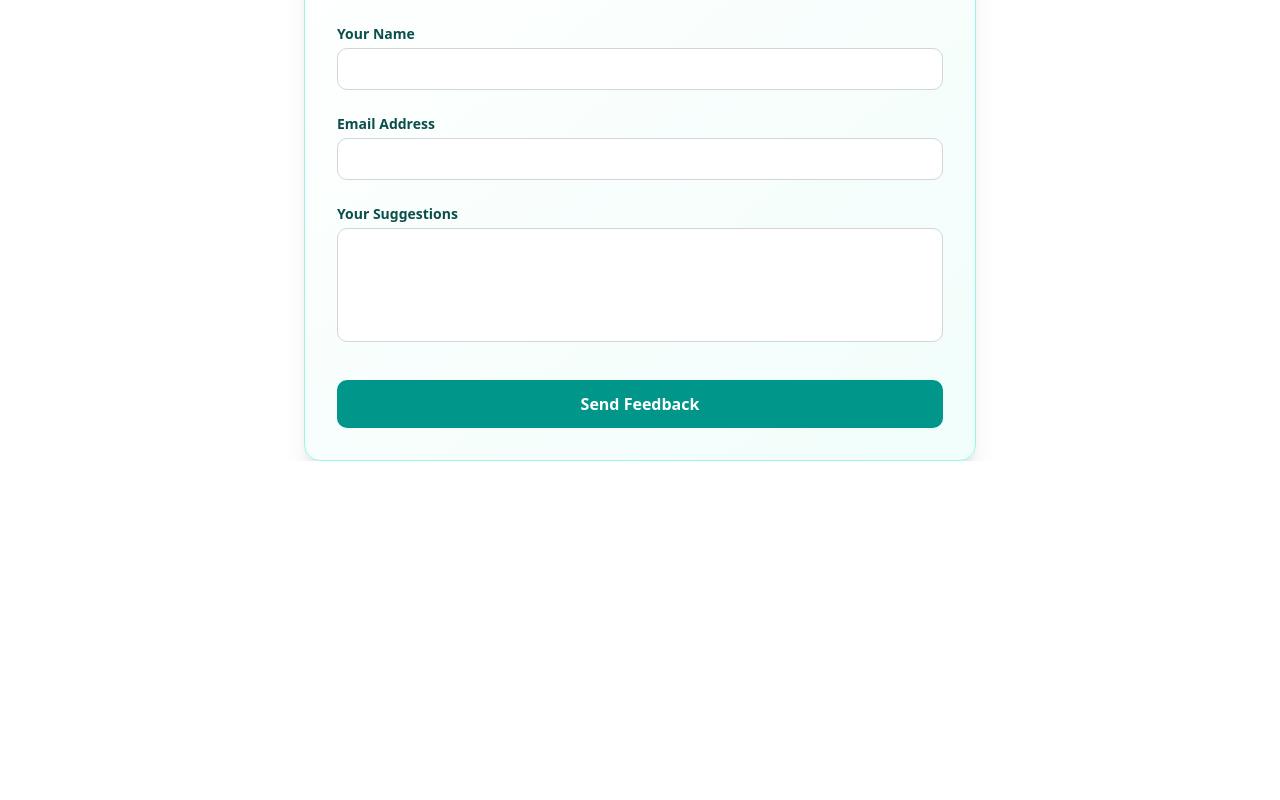
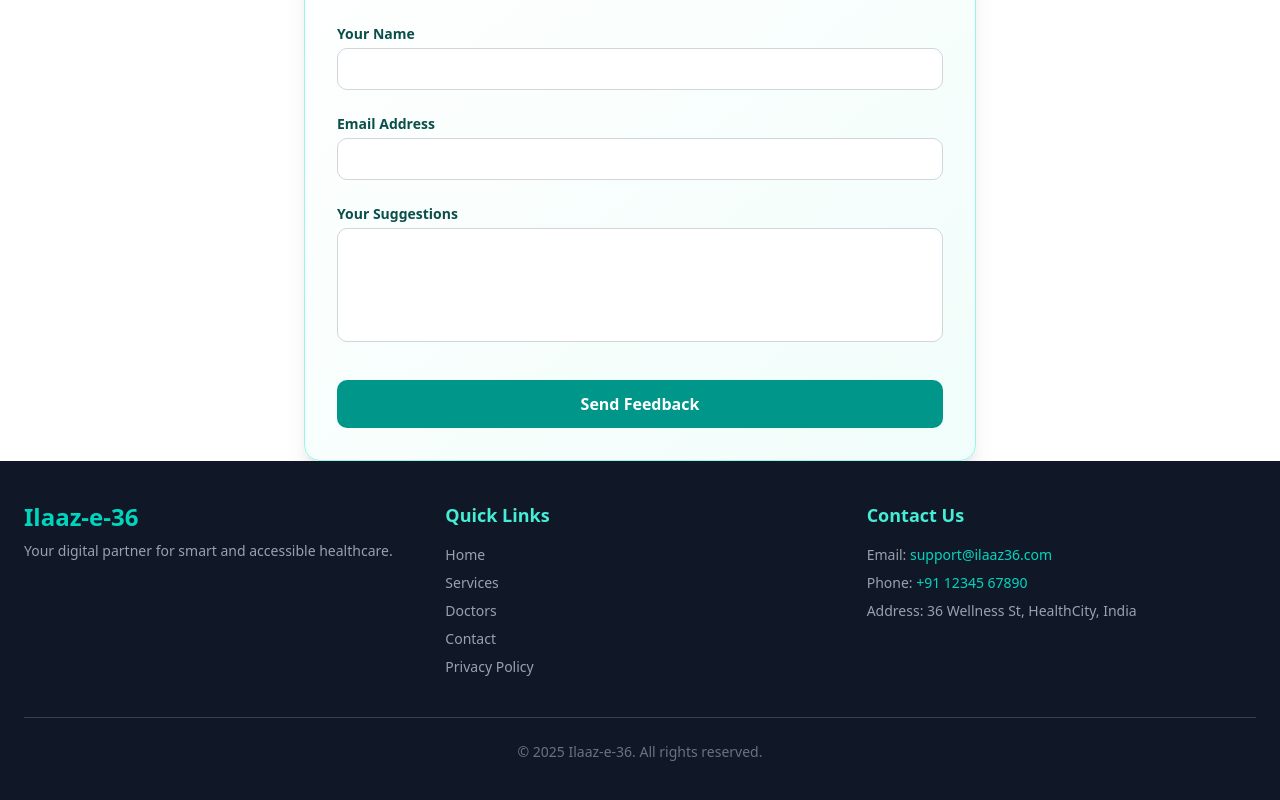
Before and after one commit to RITIK-CHAUDHRY/ilaaze-e-36, a React (Vite) app in the folder client/: page / in a window 1280 px wide. Shown: the part 1457-2257 px from the top of the page. Before the commit the page ends 1918 px from the top, so only its background shows below. Built offline with nearby package versions, Linux system fonts and the light colour scheme; no server answers.

Commit message:
footer add

```diff
--- a/client/src/components/layout.tsx
+++ b/client/src/components/layout.tsx
@@ -1,12 +1,16 @@
 import Navbar from '@/components/shared/Navbar';
+import Footer from './shared/footer';
 import { Outlet } from 'react-router-dom';
 
 const Layout = () => {
   return (
     <>
       <Navbar />
-      <div className="pt-16">
-        <Outlet />
+      <div className="pt-16 min-h-screen flex flex-col justify-between">
+        <main className="flex-grow">
+          <Outlet />
+        </main>
+        <Footer />
       </div>
     </>
   );
--- /dev/null
+++ b/client/src/components/shared/footer.tsx
@@ -0,0 +1,47 @@
+const Footer = () => {
+    return (
+      <footer className="bg-gray-900 text-white px-6 py-10">
+        <div className="max-w-7xl mx-auto grid grid-cols-1 md:grid-cols-3 gap-8">
+          {/* Logo and Tagline */}
+          <div>
+            <h1 className="text-2xl font-bold text-teal-400">Ilaaz-e-36</h1>
+            <p className="mt-2 text-sm text-gray-400">
+              Your digital partner for smart and accessible healthcare.
+            </p>
+          </div>
+
+          {/* Links */}
+          <div>
+            <h2 className="text-lg font-semibold text-teal-300 mb-4">Quick Links</h2>
+            <ul className="space-y-2 text-gray-400 text-sm">
+              <li><a href="#" className="hover:text-teal-400 transition">Home</a></li>
+              <li><a href="#" className="hover:text-teal-400 transition">Services</a></li>
+              <li><a href="#" className="hover:text-teal-400 transition">Doctors</a></li>
+              <li><a href="#" className="hover:text-teal-400 transition">Contact</a></li>
+              <li><a href="#" className="hover:text-teal-400 transition">Privacy Policy</a></li>
+            </ul>
+          </div>
+
+          {/* Contact Info */}
+          <div>
+            <h2 className="text-lg font-semibold text-teal-300 mb-4">Contact Us</h2>
+            <p className="text-gray-400 text-sm">
+              Email: <a href="mailto:support@ilaaz36.com" className="text-teal-400 hover:underline">support@ilaaz36.com</a>
+            </p>
+            <p className="text-gray-400 text-sm mt-2">
+              Phone: <a href="tel:+911234567890" className="text-teal-400 hover:underline">+91 12345 67890</a>
+            </p>
+            <p className="text-gray-400 text-sm mt-2">
+              Address: 36 Wellness St, HealthCity, India
+            </p>
+          </div>
+        </div>
+
+        <div className="mt-10 border-t border-gray-700 pt-6 text-center text-sm text-gray-500">
+          © 2025 Ilaaz-e-36. All rights reserved.
+        </div>
+      </footer>
+    );
+  };
+
+  export default Footer;
```
